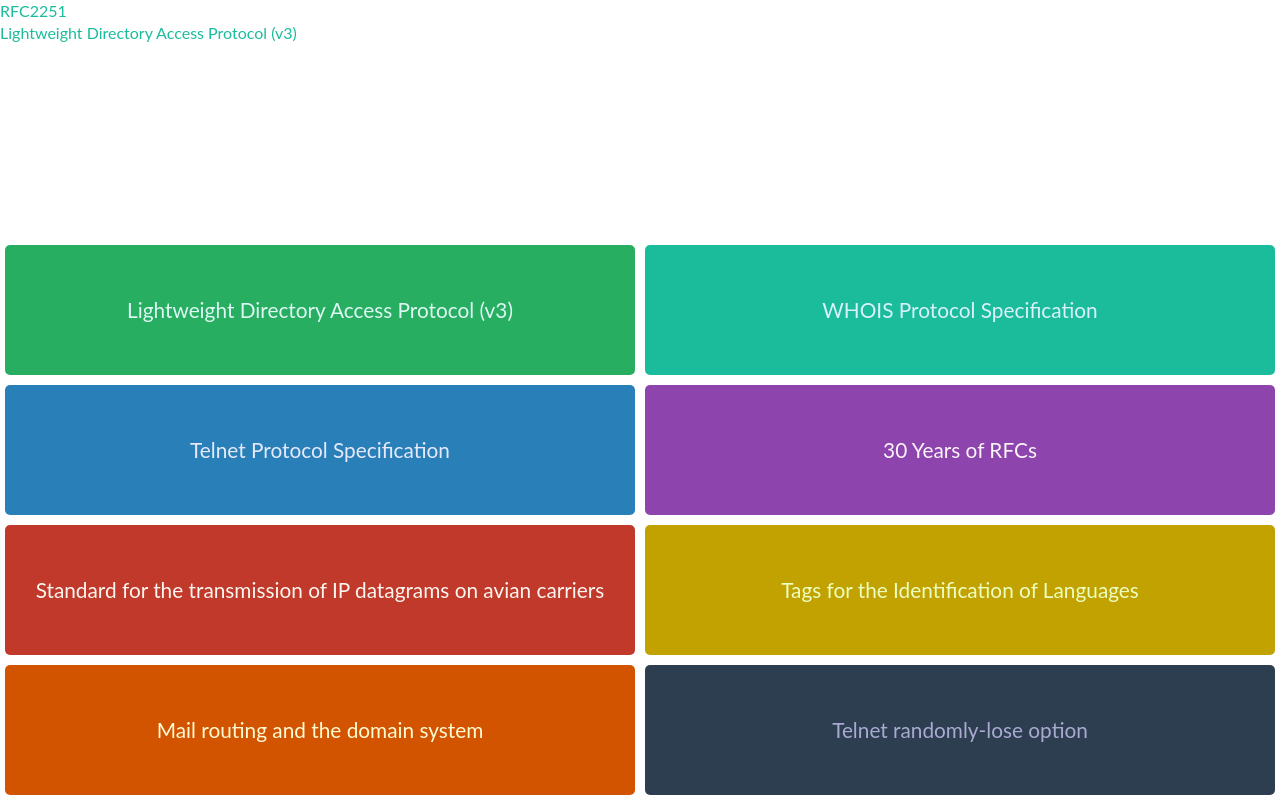
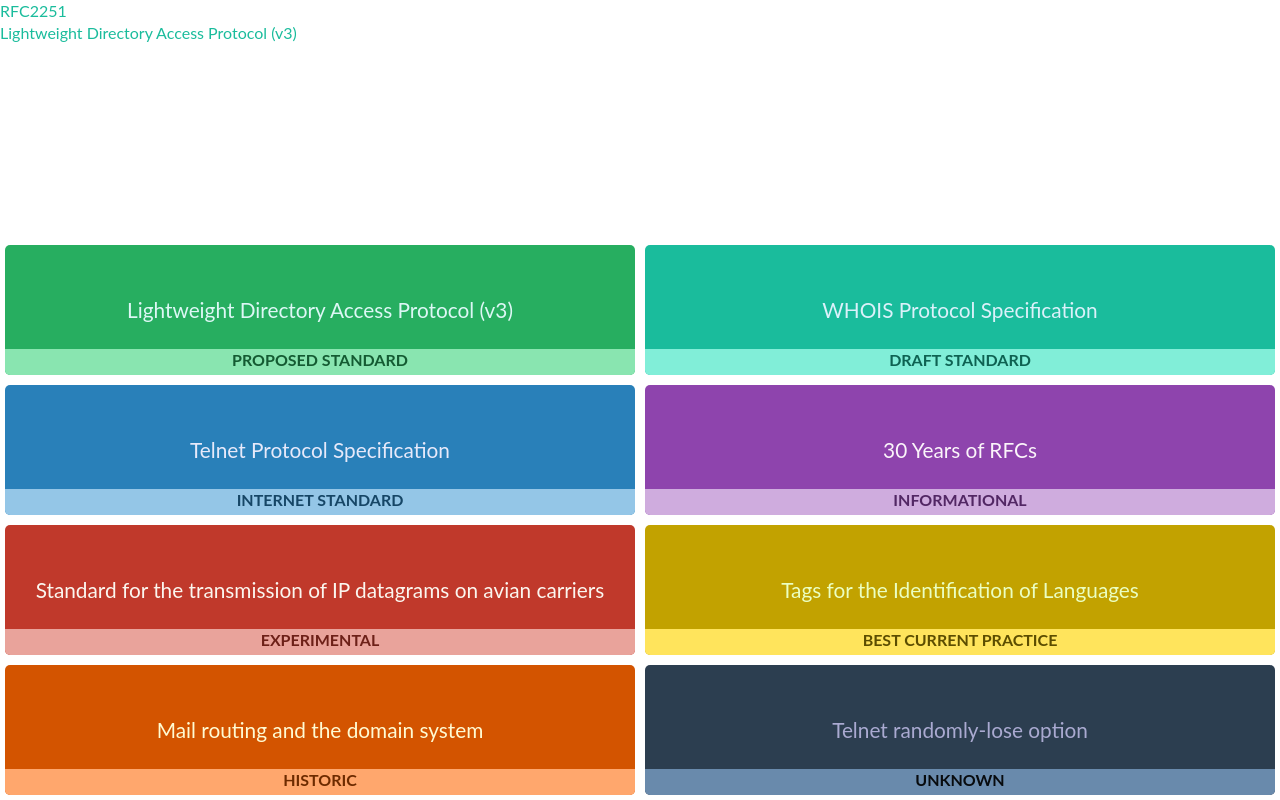
Before and after one commit to hakatashi/RFC-Karuta, a website: page index.html in a window 1280 px wide. Drawn offline with nearby package versions, Linux system fonts and the light colour scheme.

Commit message:
Activate card labels

```diff
--- a/css/custom.less
+++ b/css/custom.less
@@ -158,7 +158,17 @@ html, body {
 			}
 
 			.card-status {
-				display: none;
+				display: block;
+				height: 20%;
+				width: 100%;
+
+				position: absolute;
+				bottom: 0;
+				left: 0;
+				text-align: center;
+				border-radius: 0 0 5px 5px;
+
+				font-weight: bold;
 			}
 		}
 
@@ -186,6 +196,11 @@ html, body {
 				&:hover {
 					background-color: lighten(@color, 10%);
 				}
+
+				.card-status {
+					background-color: lighten(@color, 30);
+					color: darken(@color, 20);
+				}
 			}
 		}
 	}
```
Also changed, not shown: css/custom.css.
